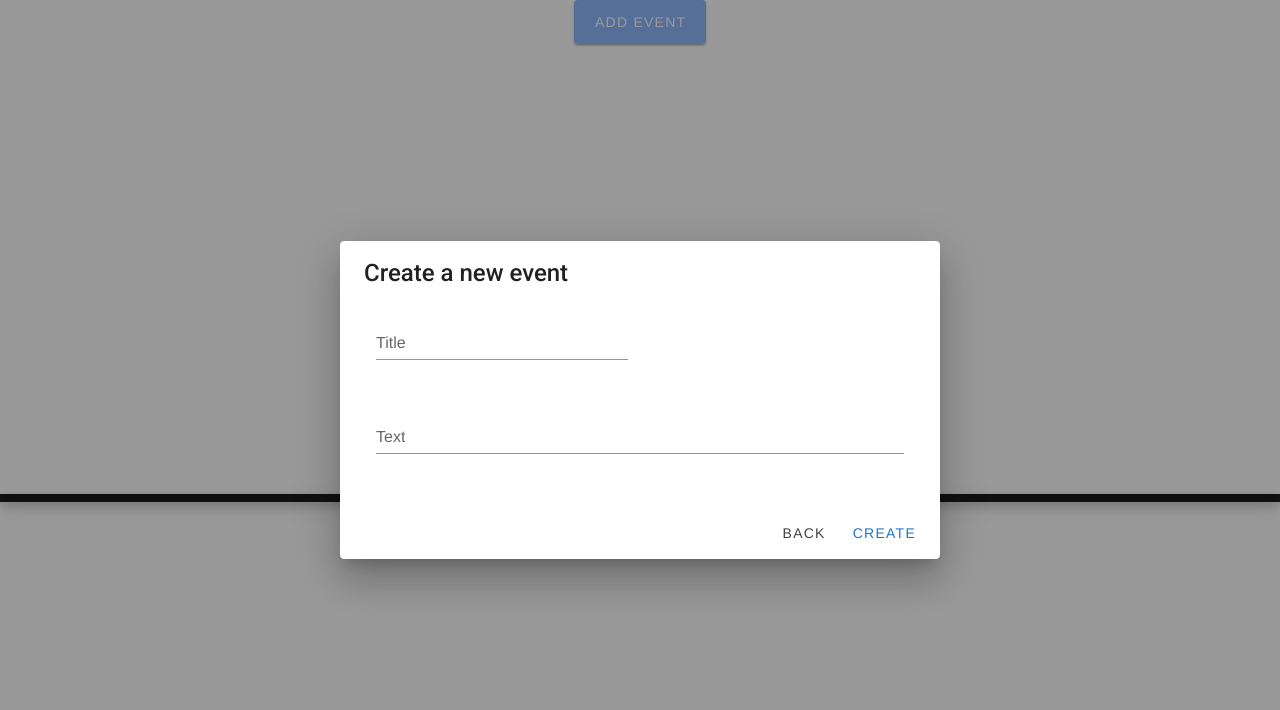
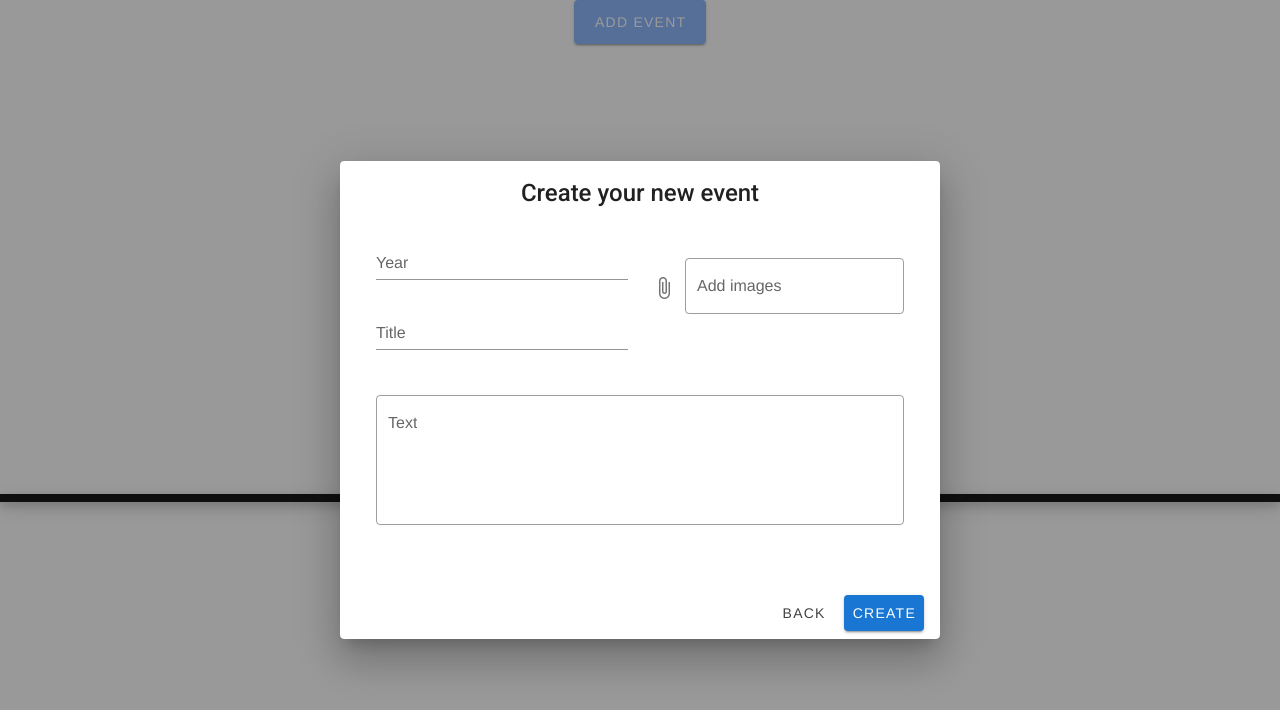
Before and after one commit to vbackeberg/lookattime, a Vue app: page / in a window 1280 px wide. Both pictures are taken after a click on the button "ADD EVENT". Shown: the top 710 px of the page. Built offline with nearby package versions, Linux system fonts and the light colour scheme.

Commit message:
Simple create box form

```diff
--- a/src/components/create-box-form.vue
+++ b/src/components/create-box-form.vue
@@ -1,19 +1,21 @@
 <template>
   <v-dialog v-model="show" persistent max-width="600">
     <v-card>
-      <v-card-title class="headline">
-        Create a new event
+      <v-card-title class="headline justify-center">
+        Create your new event
       </v-card-title>
       <v-card-text>
         <v-container>
           <v-row>
             <v-col cols="12" sm="6">
+              <v-text-field label="Year" required />
               <v-text-field label="Title" required />
             </v-col>
-            <v-col cols="12" sm="6">
-              <v-icon />
+            <v-col cols="12" sm="6" align-self="center">
+              <v-file-input outlined small-chips multiple label="Add images" />
             </v-col>
-            <v-col cols="12"> <v-text-field label="Text" required /> </v-col
+            <v-col cols="12">
+              <v-textarea label="Text" required auto-grow outlined /> </v-col
           ></v-row>
         </v-container>
       </v-card-text>
@@ -22,7 +24,7 @@
         <v-btn color="secondary" text @click.stop="back()">
           Back
         </v-btn>
-        <v-btn color="primary" text @click.stop="show = false">
+        <v-btn color="primary" @click.stop="show = false">
           Create
         </v-btn>
       </v-card-actions>
```
